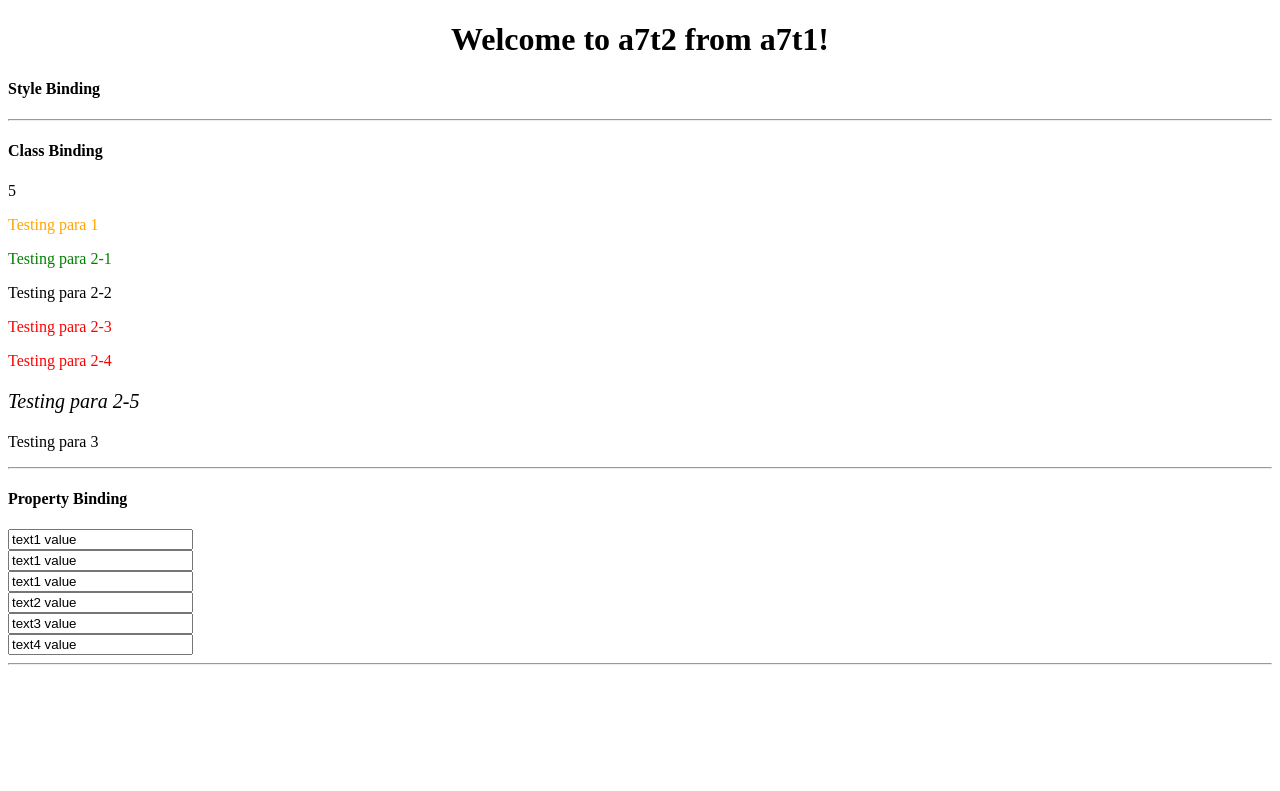
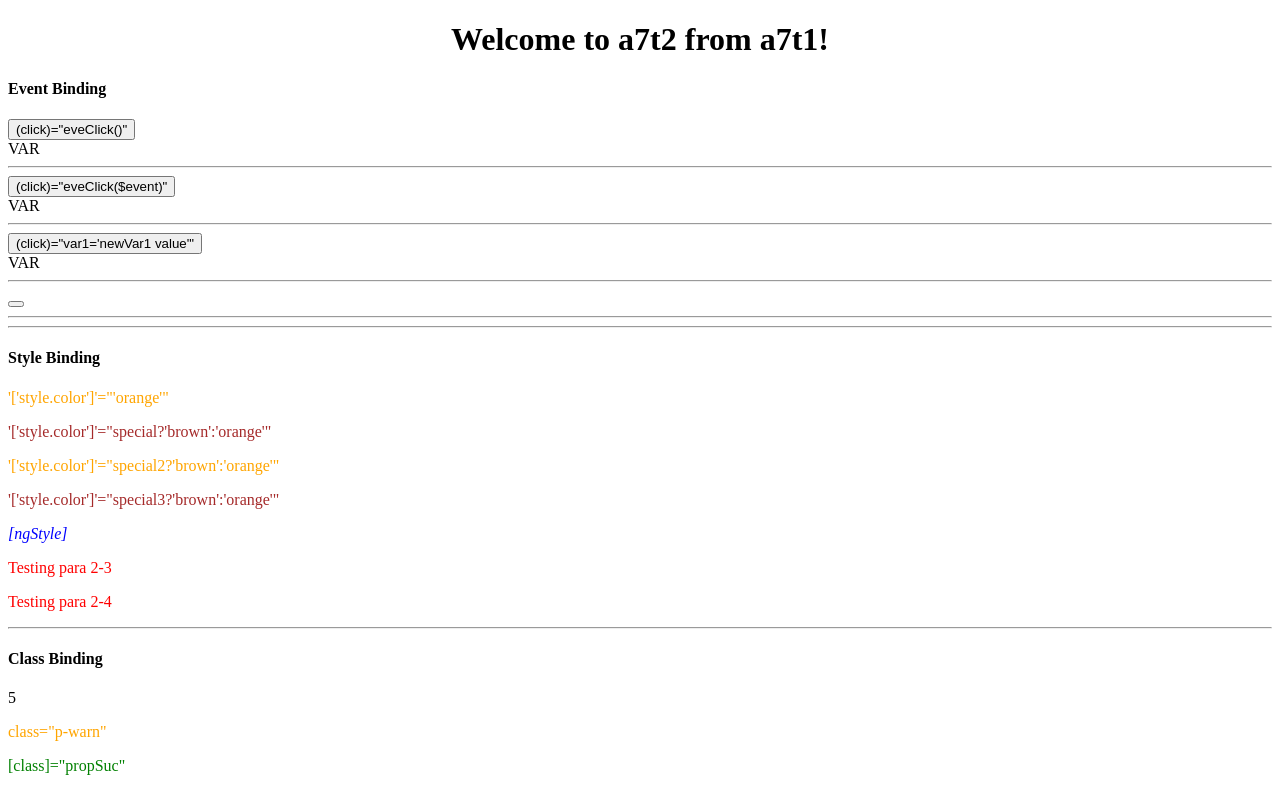
Before and after one commit to kavindasilva/a7t2, an Angular app: page / in a window 1280 px wide. Shown: the top 791 px of the page. Built offline with nearby package versions, Linux system fonts and the light colour scheme.

Commit message:
event binding

```diff
--- a/src/app/app.component.html
+++ b/src/app/app.component.html
@@ -8,19 +8,40 @@
 </div>
 
 <div>
+	<h4>Event Binding</h4>
+	<button (click)="eveClick()">(click)="eveClick()"</button><br>
+	{{var1}}<hr/>
+	<button (click)="eveClick($event)">(click)="eveClick($event)"</button><br>
+	{{var1}}<hr/>
+	<button (click)="var1='newVar1 value'">(click)="var1='newVar1 value'"</button><br>
+	{{var1}}<hr/>
+	<button ></button><hr/>
+
+
+</div><hr/>
+
+<div>
 	<h4>Style Binding</h4>
+	<p [style.color]="'orange'"> '['style.color']'="'orange'" </p>
+	<p [style.color]="special?'brown':'orange'"> '['style.color']'="special?'brown':'orange'" </p>
+	<p [style.color]="special2?'brown':'orange'"> '['style.color']'="special2?'brown':'orange'" </p>
+	<p [style.color]="special3?'brown':'orange'"> '['style.color']'="special3?'brown':'orange'" </p>
 
+	<p [ngStyle]="styleObj">[ngStyle] </p>
+
+	<p [class.p-crit]="propSuc">Testing para 2-3 </p>
+	<p [class.p-crit]="boolVal">Testing para 2-4 </p>
 </div><hr/>
 
 <div>
 	<h4>Class Binding</h4>
 	<P>{{ 2+3 }}</P>
-	<p class="p-warn">Testing para 1 </p>
-	<p [class]="propSuc">Testing para 2-1 </p>
-	<p [class]="propsuc">Testing para 2-2 </p>
+	<p class="p-warn"> class="p-warn" </p>
+	<p [class]="propSuc">[class]="propSuc"</p>
+	<p [class]="propsuc">[class]="propsuc" | case sensitive </p>
 
-	<p [class.p-crit]="propSuc">Testing para 2-3 </p>
-	<p [class.p-crit]="boolVal">Testing para 2-4 </p>
+	<p [class.p-crit]="propSuc">[class.p-crit]="propSuc" </p>
+	<p [class.p-crit]="boolVal">[class.p-crit]="boolVal" </p>
 
 
 	<p [ngClass]="msgObj">Testing para 2-5 </p>
@@ -30,12 +51,13 @@
 
 <div>
 	<h4>Property Binding</h4>
-	<input type="text" [disabled]="isDisabled" value="text1 value"> <br>
+	<input type="text" [disabled]="isDisabled" value="[disabled]='isDisabled'"> <br>
+	<input type="text" bind-disabled="isDisabled" value="bind-disabled='isDisabled'"> <br>
 	<input type="text" value="text1 value"> <br>
 
 	<input type="text" name="txt1" id="txt1" value="text1 value"> <br>
-	<input type="text" [id]="txt2" value="text2 value"> <br>
-	<input type="text" id="{{txt3}}" value="text3 value"> <br>
+	<input type="text" [id]="txt2" value="[id]='txt2'"> <br>
+	<input type="text" id="{{txt3}}" value="id='{{'txt3'}}'"> <br>
 	<input type="text" id={{txt4}} value="text4 value"> <br>
 </div>
 
--- a/src/app/app.component.ts
+++ b/src/app/app.component.ts
@@ -20,6 +20,8 @@ export class AppComponent {
 
 	private boolVal=true;
 	private special=true;
+	private special2=false;
+	private special3=3;
 
 	private msgObj={
 		"p-suc": !this.boolVal,
@@ -27,5 +29,16 @@ export class AppComponent {
 		"p-20": this.special
 	};
 
+	private styleObj={
+		color: "blue",
+		fontStyle: "italic"
+	};
+
   	title = 'a7t2 from a7t1';
+  	var1="VAR";
+
+  	eveClick(event){
+  		this.var1+=" hi";
+  		console.log(event);
+  	}
 }
```
Also changed, not shown: 1 other file (tests, documents, lock files or other folders).
